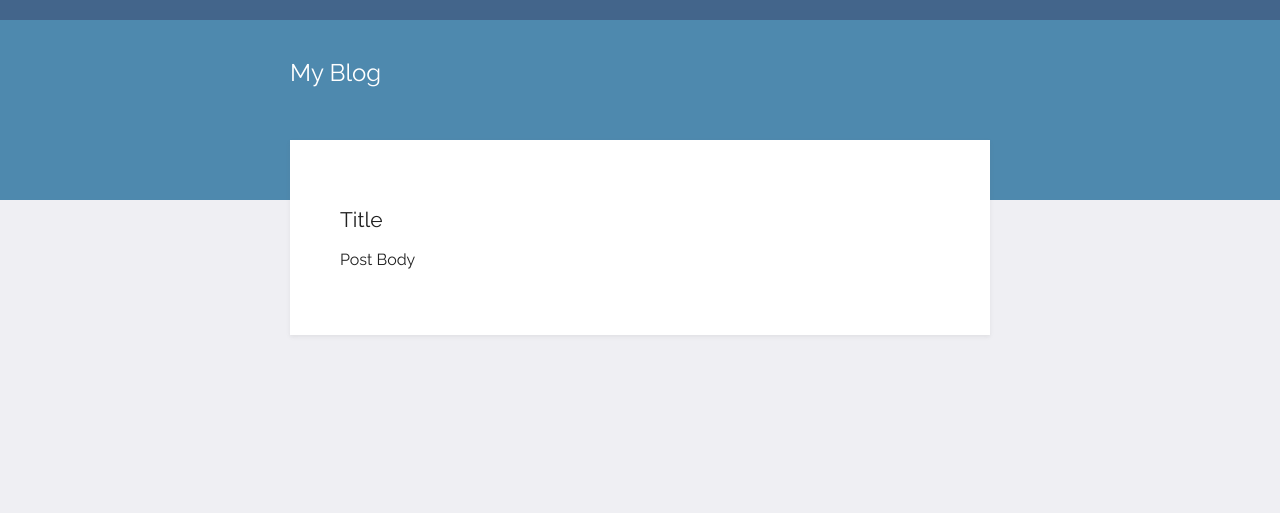
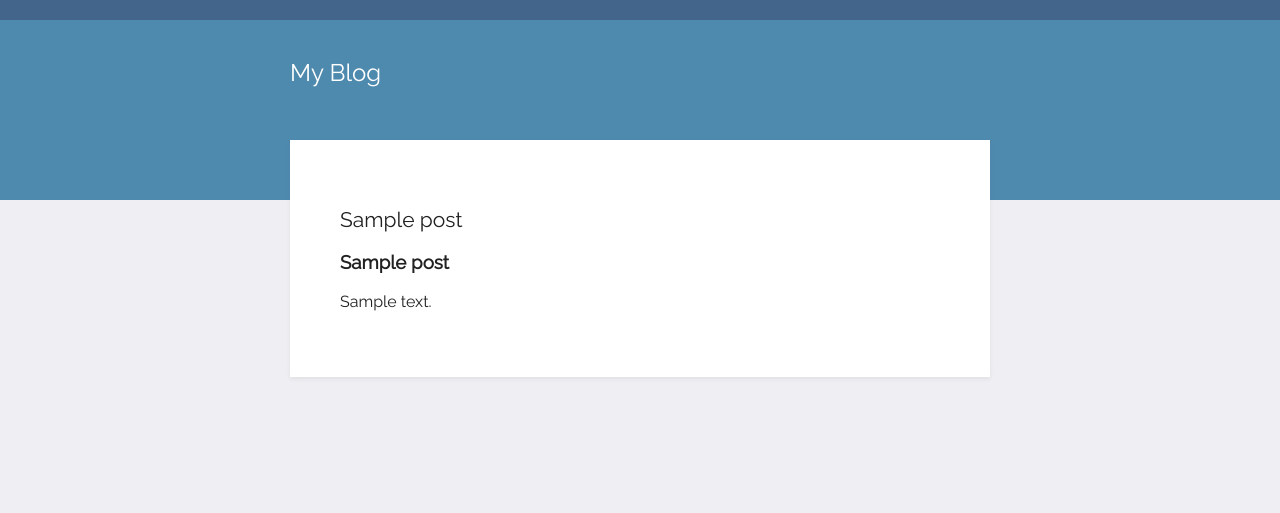
Before and after one commit to iamtwoot/python-projects, a Flask app: template blog_capstone_project/templates/post.html in a window 1280 px wide. Shown: the top 513 px of the page. Run offline with Flask 3, Linux system fonts and the light colour scheme; the template is opened without the code that fills it: most values are stand-ins (such as "Sample title", 1, 10 or a date in 2020).

Commit message:
Make a link to a page with entire blog

```diff
--- a/blog_capstone_project/main.py
+++ b/blog_capstone_project/main.py
@@ -3,11 +3,18 @@ import requests
 
 app = Flask(__name__)
 
+posts_url = "https://api.npoint.io/c790b4d5cab58020d391"
+all_posts = requests.get(posts_url).json()
+
 @app.route('/')
 def home():
-    posts_url = "https://api.npoint.io/c790b4d5cab58020d391"
-    all_posts = requests.get(posts_url).json()
     return render_template("index.html", posts=all_posts)
+
+@app.route("/post/<int:post_id>")
+def get_post(post_id):
+    post = all_posts[post_id]
+    return render_template("post.html", post=post)
+
 
 if __name__ == "__main__":
     app.run(debug=True)
--- a/blog_capstone_project/templates/index.html
+++ b/blog_capstone_project/templates/index.html
@@ -16,7 +16,7 @@
             <div class="card">
                 <h2>{{ post["title"] }}</h2>
                 <p class="text">{{ post["subtitle"] }}</p>
-                <a href="#">Read</a>
+                <a href="{{ url_for('get_post', post_id=post["id"]) }}">Read</a>
             </div>
         </div>
     {% endfor %}
--- a/blog_capstone_project/templates/post.html
+++ b/blog_capstone_project/templates/post.html
@@ -13,8 +13,9 @@
            </div>
         <div class="content">
             <div class="card">
-                <h2>Title</h2>
-                <p>Post Body</p>
+                <h2>{{ post["title"] }}</h2>
+                <h3>{{ post["subtitle"] }}</h3>
+                <p>{{ post["body"] }}</p>
             </div>
 
     </div>
```
